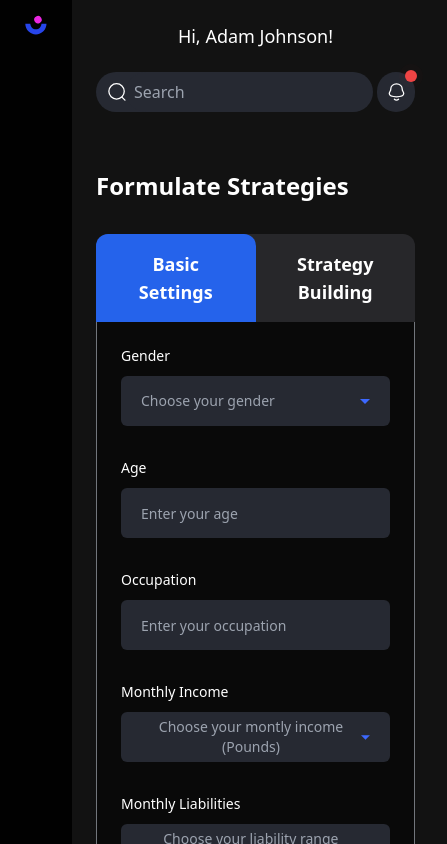
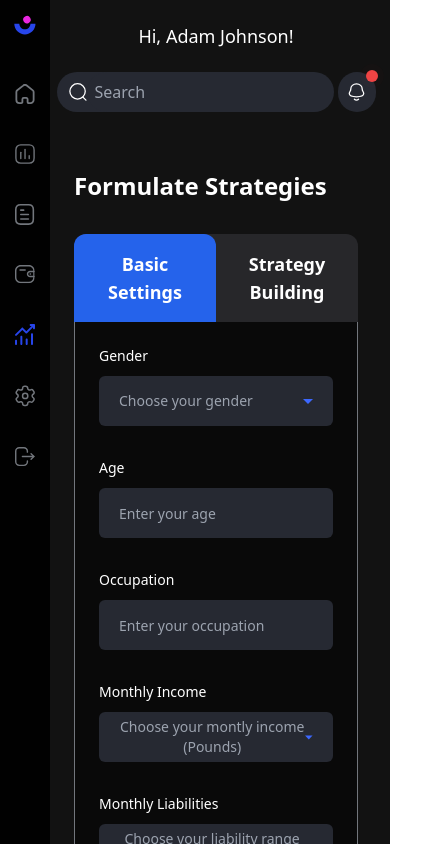
Before and after one commit to talalmughal/i-sight, a Next.js app: page /strategies in a window 390 px wide. Shown: the top 844 px of the page, 447 px wide, since content can reach past the window. Built offline with nearby package versions, Linux system fonts and the light colour scheme.

Commit message:
sidebar responsive mobile fix

```diff
--- a/components/layout/DashboardLayout.tsx
+++ b/components/layout/DashboardLayout.tsx
@@ -6,7 +6,7 @@ const DashboardLayout = ({ children }: any) => {
   return (
     <div className="relative flex flex-row">
       <SideBar />
-      <div className="min-h-screen p-4 pl-6 pr-8 bg-background text-white w-full lg:w-[calc(100vw-250px)] flex flex-col gap-14">
+      <div className="min-h-screen p-4 pl-6 pr-8 bg-background text-white w-[calc(100vw-50px)] mobile:w-[calc(100vw-100px)] lg:w-[calc(100vw-250px)] flex flex-col gap-14">
         <Header />
         {children}
       </div>
--- a/components/layout/Sidebar.tsx
+++ b/components/layout/Sidebar.tsx
@@ -91,7 +91,7 @@ function SideBar() {
           <Link
             key={i}
             href={item.name === "strategies" ? "/strategies" : "/dashboard"}
-            className={`relative px-8 py-2 ${collapsed ? "" : "pl-4"}`}
+            className={`relative py-2 ${collapsed ? "px-2" : "px-8 pl-4"}`}
           >
             <div className="flex flex-row items-center gap-4 p- cursor-pointer">
               <Image
```
